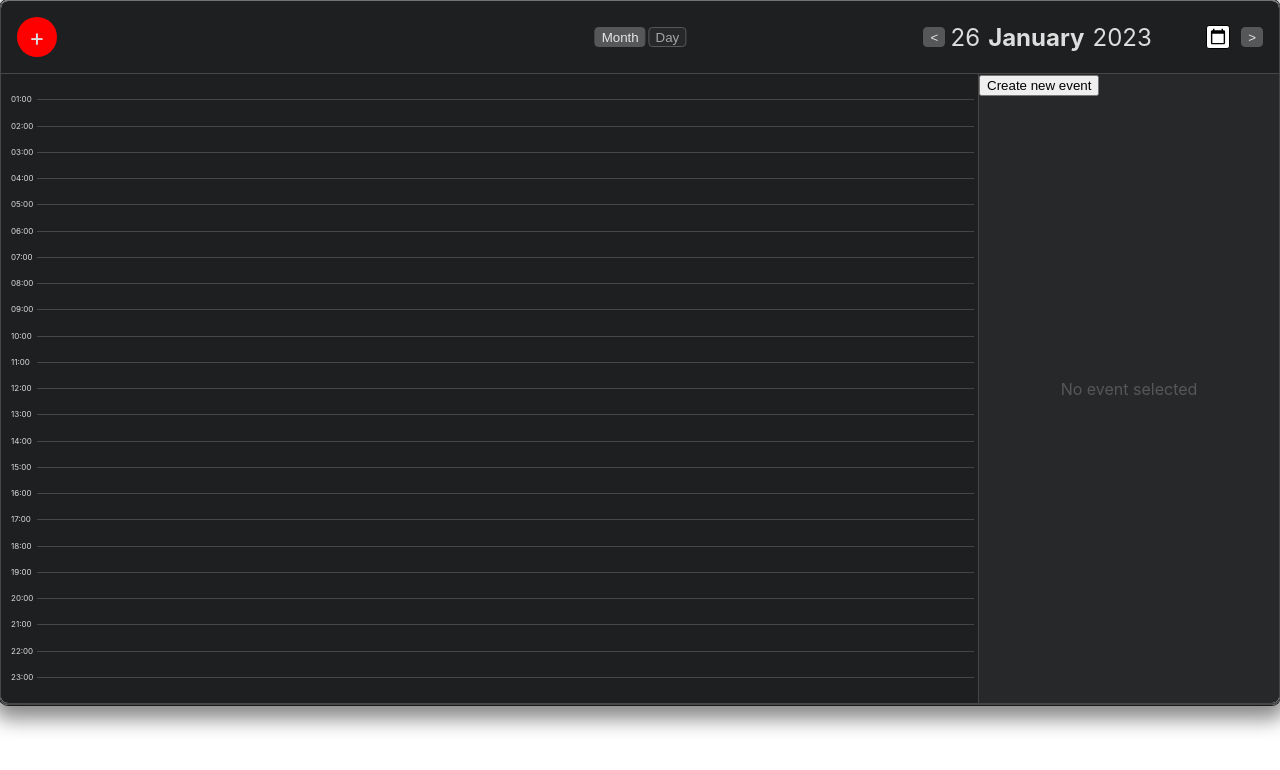
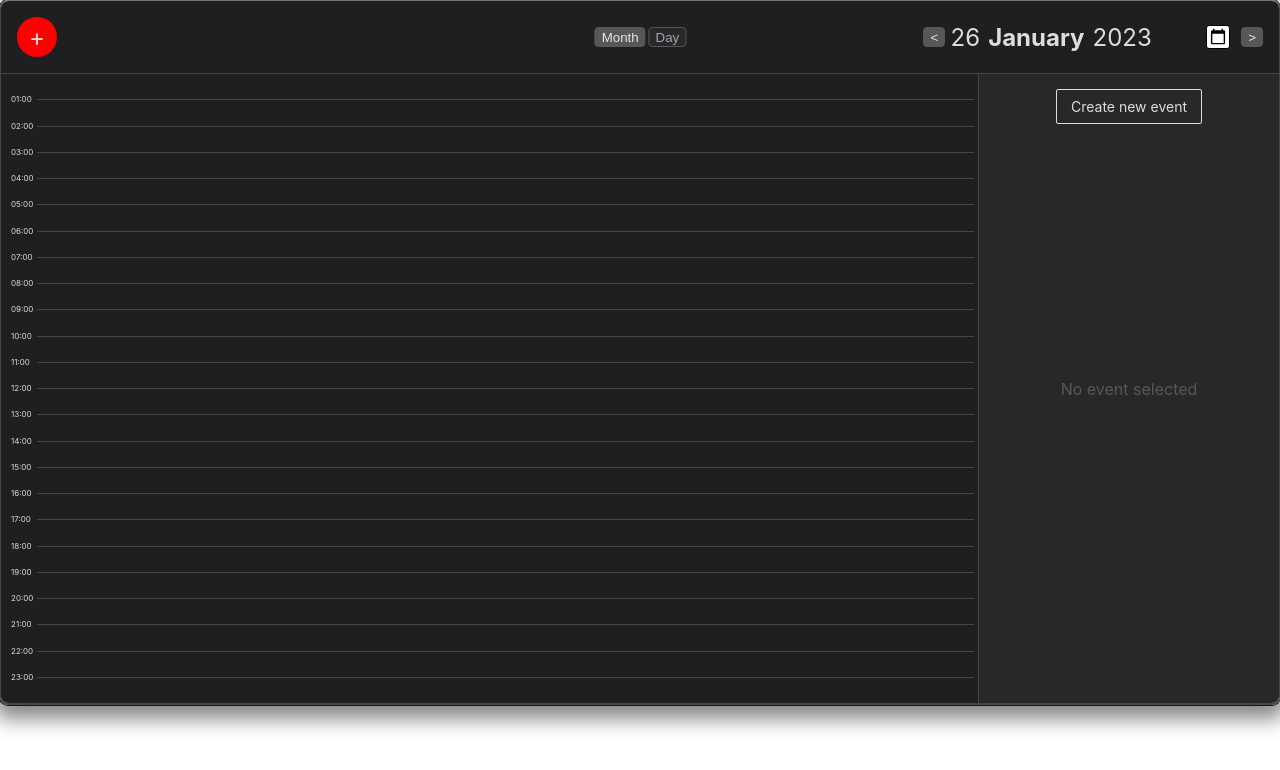
Before and after one commit to Petr0v21/test_holy_water_calendar, a React (Create React App) app: page / in a window 1280 px wide. Both pictures are taken after a click on the button "Day". Shown: the top 770 px of the page. Built offline with nearby package versions, Linux system fonts and the light colour scheme.

Commit message:
Styled buttons

```diff
--- a/src/components/DayShowComponent/index.js
+++ b/src/components/DayShowComponent/index.js
@@ -61,6 +61,11 @@ const ScaleCellTimeWrapper = styled("div")`
   left: -26px;
   top: -6px;
   font-size: 8px;
+`;
+const OpenFormWrapper = styled("div")`
+  display: flex;
+  justify-content: center;
+  padding: 5%;
 `;
 
 const ScaleCellEventWrapper = styled("div")`
@@ -180,11 +185,13 @@ export const DayShowComponent = ({
           </div>
         ) : (
           <>
-            <div>
-              <button onClick={() => openFormHandler("Create", null, today)}>
+            <OpenFormWrapper>
+              <ButtonWrapper
+                onClick={() => openFormHandler("Create", null, today)}
+              >
                 Create new event
-              </button>
-            </div>
+              </ButtonWrapper>
+            </OpenFormWrapper>
             <NoEventMsg>No event selected</NoEventMsg>
           </>
         )}
--- a/src/styled-components/index.js
+++ b/src/styled-components/index.js
@@ -73,16 +73,25 @@ export const EventBody = styled.textarea`
 export const ButtonsWrapper = styled("div")`
   padding: 8px 14px;
   display: flex;
-  justify-content: flex-end;
+  // justify-content: flex-end;
+  justify-content: space-evenly;
 `;
 
-export const ButtonWrapper = styled("button")`
-  color: ${(props) => (props.danger ? "#f00" : "#27282A")};
-  border: 1px solid ${(props) => (props.danger ? "#f00" : "#27282A")};
+export const ButtonWrapper = styled("div")`
+  color: ${(props) => (props.danger ? "#f00" : "#dddddd")};
+  border: 1px solid ${(props) => (props.danger ? "#f00" : "#dddddd")};
   border-radius: 2px;
+  font-size: 14px;
+  padding: 8px 14px;
+  color: #dddddd;
   cursor: pointer;
+  transition: all 0.4s ease-in-out;
   &:not(:last-child) {
     margin-right: 2px;
+  }
+  &:hover {
+    background: black;
+    color: ${(props) => (props.danger ? "#f00" : "white")};
   }
 `;
 
```
